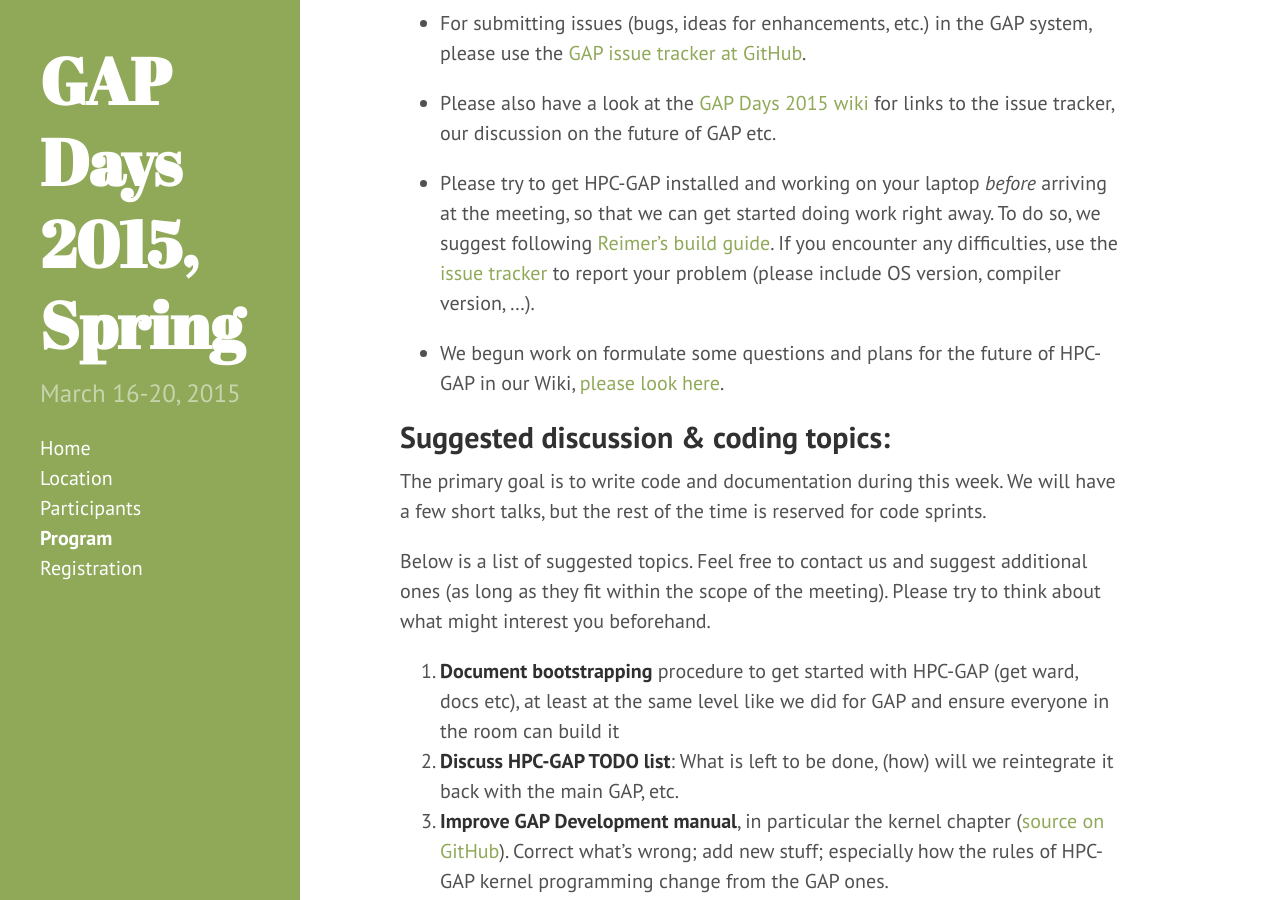
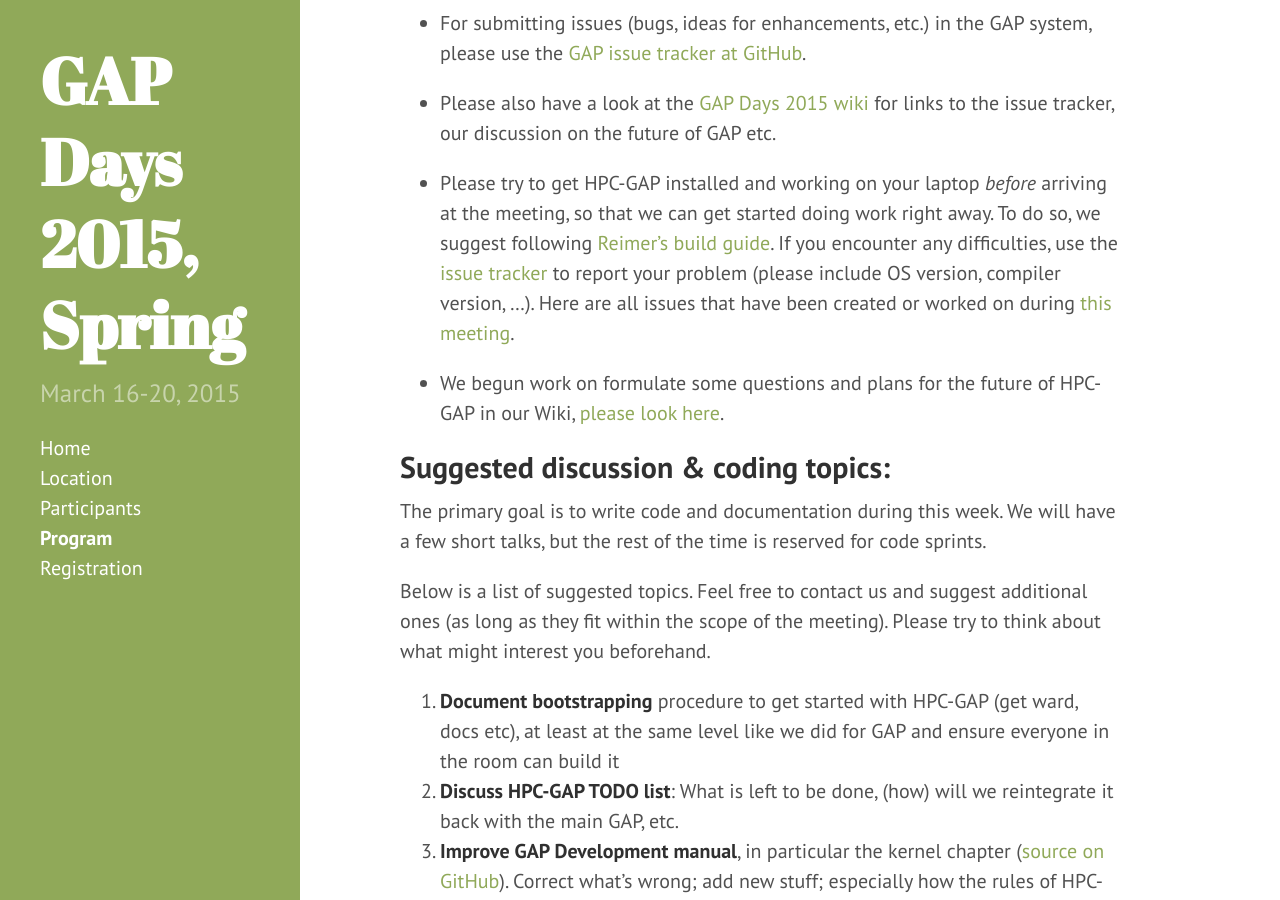
Before and after one commit to gapdays/gapdays2015-spring, a Jekyll site: the page built from program.md, in a window 1280 px wide and 900 px high, scrolled down 382 px. Built offline with Jekyll 4.4.1, drawn with Linux system fonts in a browser that asks for light colours; Markdown is read by kramdown in place of the engine named in the settings.

Commit message:
issues that have been created or worked on

```diff
--- a/program.md
+++ b/program.md
@@ -24,6 +24,7 @@ _before_ arriving at the meeting, so that we can get started doing work
 right away. To do so, we suggest following [Reimer's build guide](https://github.com/gap-system/gap/wiki/Building-HPC-GAP).
 If you encounter any difficulties, use the [issue tracker](https://github.com/gap-system/gap/issues)
 to report your problem (please include OS version, compiler version, ...).
+Here are all issues that have been created or worked on during [this meeting](https://github.com/gap-system/gap/labels/gapdays2015).
 
 * We begun work on formulate some questions and plans for the future of HPC-GAP
 in our Wiki,  [please look here](https://github.com/gapdays/gapdays2015-spring/wiki/HPC-GAP-Plans).
```
